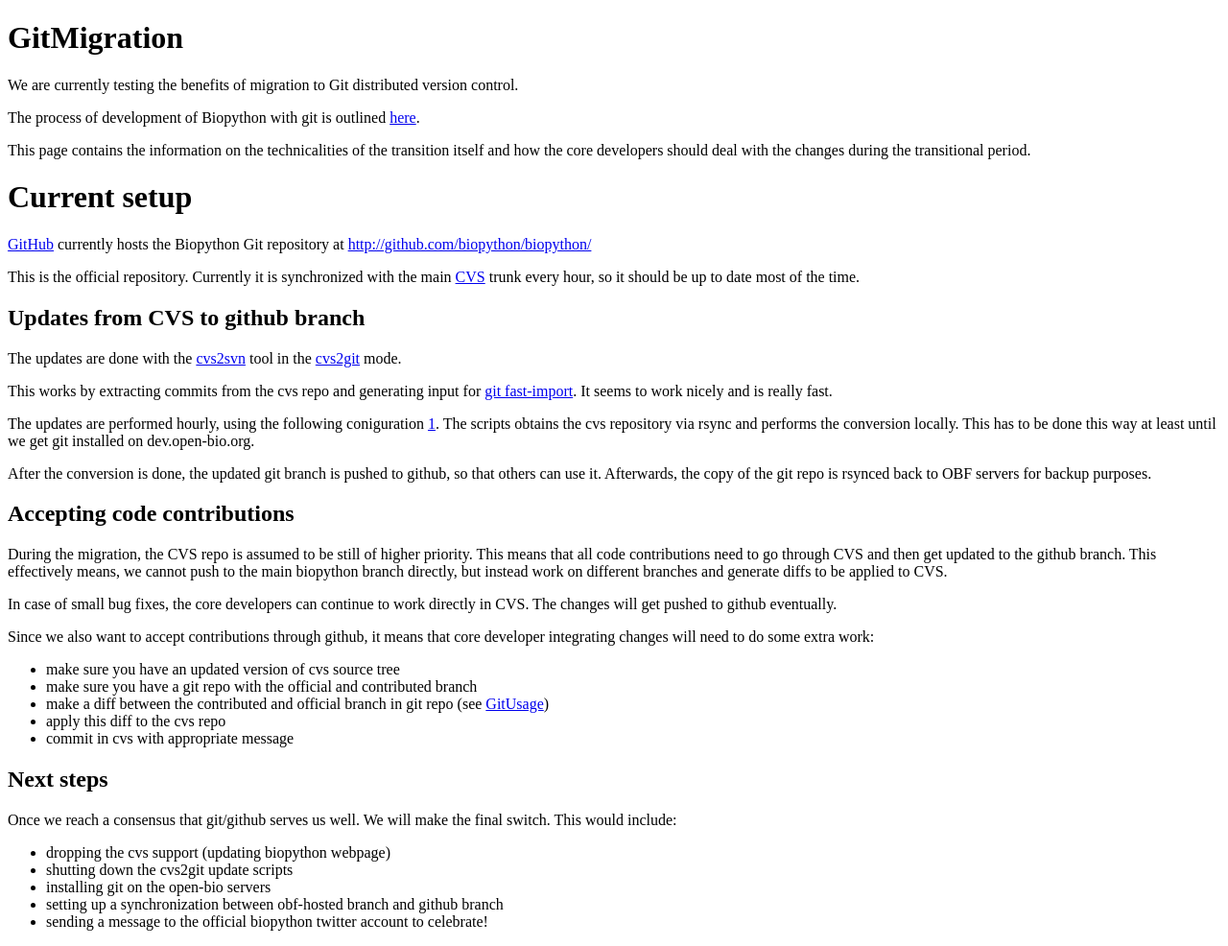
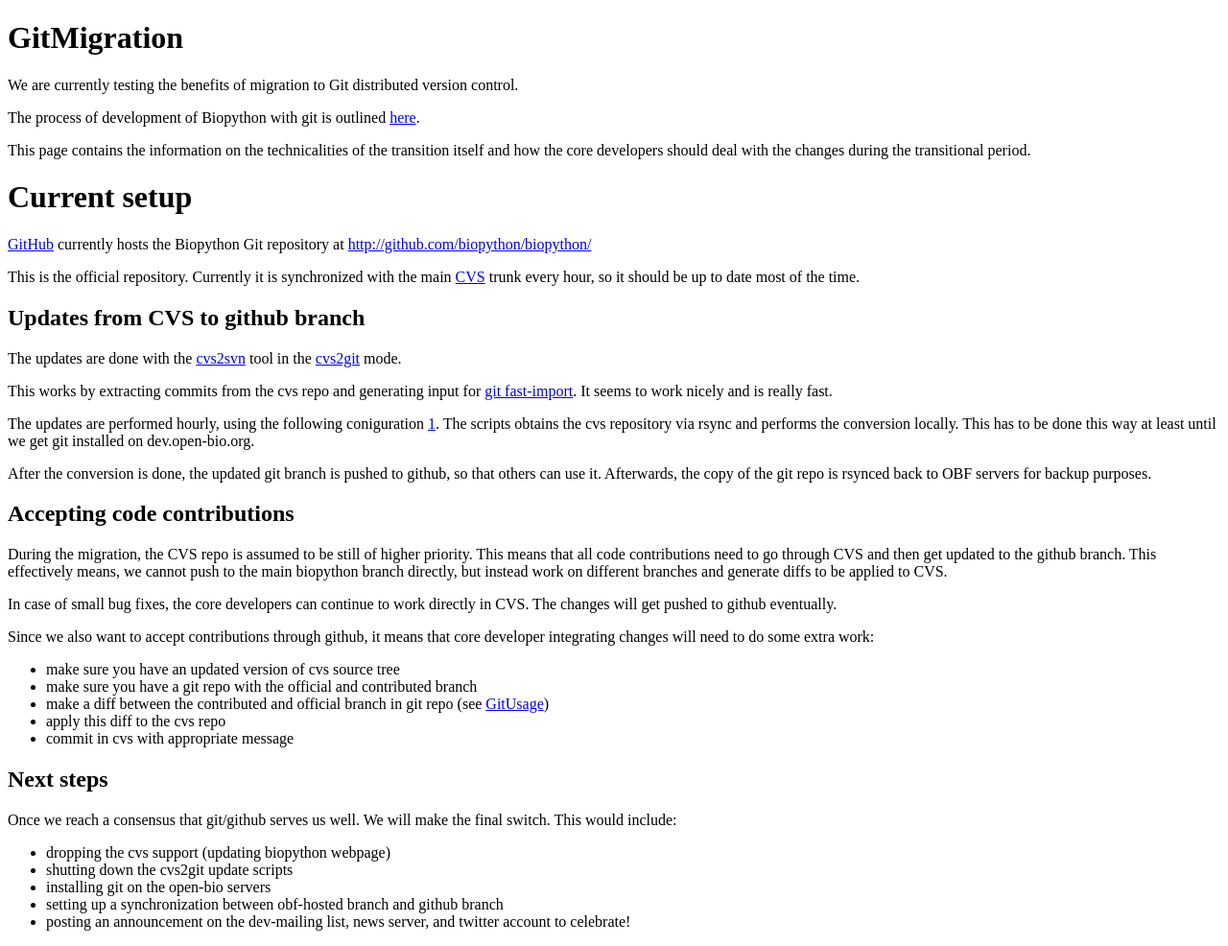
Before and after one commit to biopython/biopython.github.io, a Jekyll site: the page built from wiki/GitMigration.md, in a window 1280 px wide. Shown: the whole page at 96% size. Built offline with Jekyll 4.4.1, drawn with Linux system fonts in a browser that asks for light colours.

Commit message:
/* Next steps */

```diff
--- a/wiki/GitMigration.md
+++ b/wiki/GitMigration.md
@@ -79,5 +79,5 @@ the final switch. This would include:
 -   installing git on the open-bio servers
 -   setting up a synchronization between obf-hosted branch and github
     branch
--   sending a message to the official biopython twitter account to
-    celebrate!
+-   posting an announcement on the dev-mailing list, news server, and
+    twitter account to celebrate!
```
Also changed, not shown: 1 other file.
